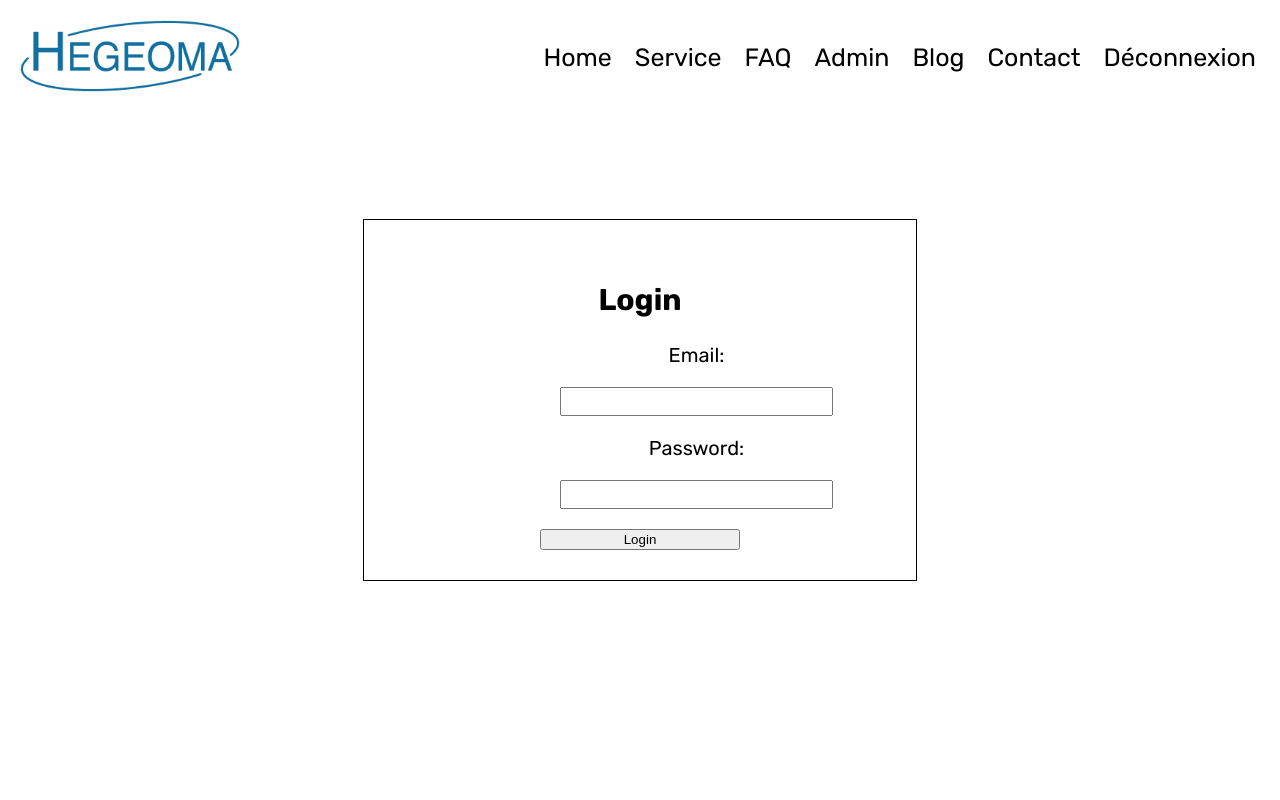
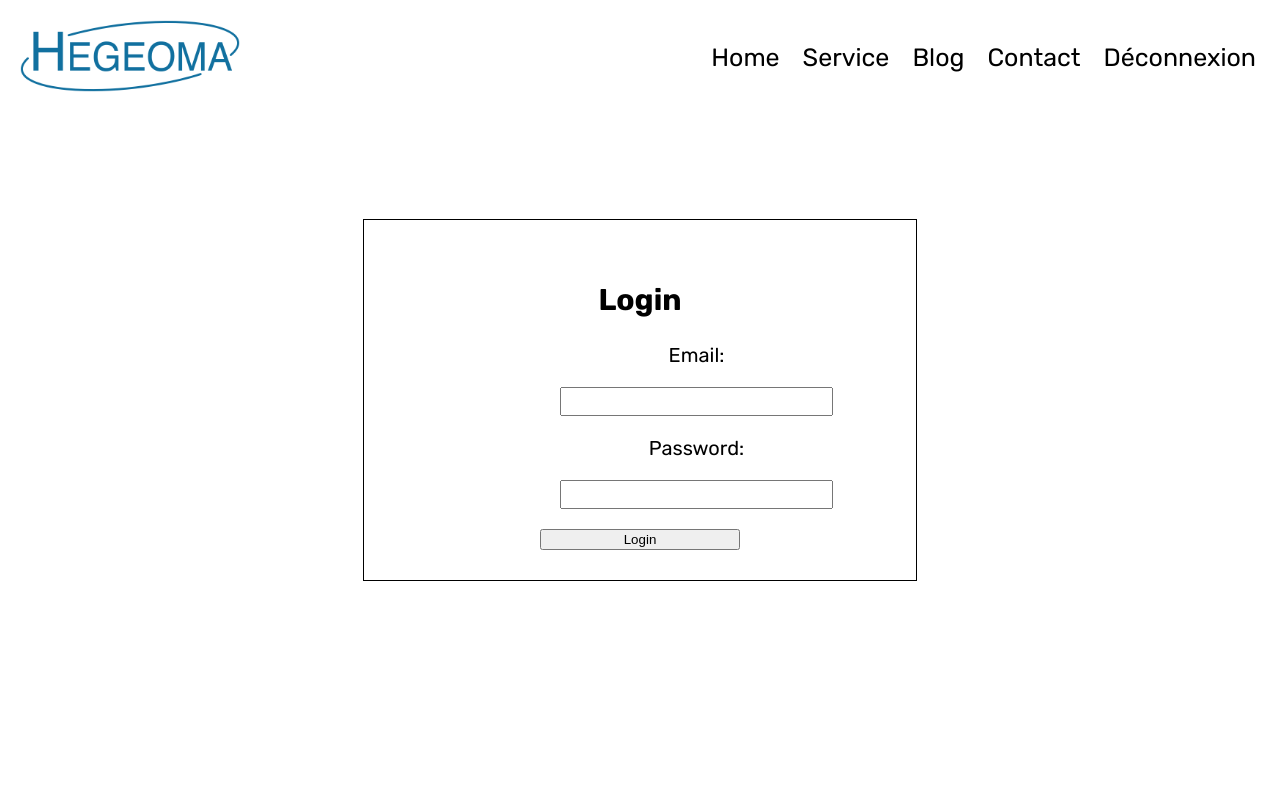
Before and after one commit to clemencebric/hegeoma, a React (Create React App) app in the folder frontend/: page /login in a window 1280 px wide. Shown: the top 800 px of the page. Built offline with nearby package versions, Linux system fonts and the light colour scheme; sample sign-in values are in the browser's storage.

Commit message:
feat(controller): acces aux pages autorisees admin acces a admin et client a faq

```diff
--- a/frontend/src/App.js
+++ b/frontend/src/App.js
@@ -13,11 +13,14 @@ import Erreur from "./component/erreur/index.js"
 import Login from "./component/login/login.js"
 import Signup from "./component/login/signup.js"
 import Faq from './component/faq/index.js';
-import Statut from './component/header/statut.js';
-import PrivateRoute from './component//privateroute/privateroute.js'; /*on ne peut acceder à la page que s'il on est authentifié*/
+import { isUserAuthorized } from './component/header/statut.js';
+import AdminPage from './component/tabdebordadmin/pageadmin.js';
+import HegeomaRoute from './component/privateroute/hegeomaroute.js'; /*on ne peut acceder à la page que s'il on est authentifié*/
+import AdminRoute from './component/privateroute/adminroute.js';
+import ClientRoute from './component/privateroute/clientroute.js';
 import { AuthProvider } from './component/privateroute/authcontext.js';
 import './App.css';
-import AdminPage from './component/tabdebordadmin/pageadmin.js';
+
 
 const Layout = ({ children }) => {
   return (
@@ -30,6 +33,7 @@ const Layout = ({ children }) => {
 };
 
 function App() {
+
   return (
     <div className="App">
       <AuthProvider>
@@ -43,11 +47,12 @@ function App() {
           <Route path="/services" element={<Services />} />
           <Route path="/login" element={<Login />} />
           <Route path="/signup" element={<Signup />} />
-          <Route path="/statut" element={<Statut />} />
-          <Route element={<PrivateRoute />}>
-              <Route path="/faq" element={<Faq />} />
+          <Route element={<ClientRoute />}>
+              <Route path="/faq" element= {<Faq />} />
+          </Route>
+          <Route element={<AdminRoute />}>
               <Route path="/admin" element={<AdminPage />} />
-            </Route>
+           </Route>
           <Route path="*" element={<Erreur />} />
         </Routes>
       </Layout>
--- a/frontend/src/component/header/index.js
+++ b/frontend/src/component/header/index.js
@@ -5,8 +5,10 @@ import { isAuthenticated, removeAuthenticationToken } from "../privateroute/auth
 import { AuthContext } from '../privateroute/authcontext';
 import { FontAwesomeIcon } from "@fortawesome/react-fontawesome";
 import { faBars, faXmark } from "@fortawesome/free-solid-svg-icons";
+import {isUserAuthorized} from "./statut.js";
 
 const Header = () => {
+
   const { isAuthenticated: contextIsAuthenticated, logout } = useContext(AuthContext);
   const [isMenuOpen, setIsMenuOpen] = useState(false);
 
@@ -24,10 +26,10 @@ const Header = () => {
         <ul>
           <li><a href="/" onClick={toggleMenu}>Home</a></li>
           <li><a href="/services" onClick={toggleMenu}>Service</a></li>
-          {contextIsAuthenticated && (
+          {contextIsAuthenticated && isUserAuthorized('client') && (
             <li><a href="/faq" onClick={toggleMenu}>FAQ</a></li>
           )}
-          {contextIsAuthenticated && (
+          {contextIsAuthenticated && isUserAuthorized('admin') && (
             <li><a href="/admin" onClick={toggleMenu}>Admin</a></li>
           )}
           <li><a href="/blog" onClick={toggleMenu}>Blog</a></li>
@@ -50,4 +52,5 @@ const Header = () => {
   );
 };
 
+
 export default Header;
--- a/frontend/src/component/header/statut.js
+++ b/frontend/src/component/header/statut.js
@@ -1,24 +1,15 @@
-// UserList.js
-import React, { useState, useEffect } from 'react';
-import {getUserEmailAndStatus } from "./../fonctions/jwtDecode"
-import { post } from '../fonctions/getpost';
-import "../login/login.css"
-function Status() {
-    const [user, setUser] = useState({ email: null, statut: null });
+import { jwtDecode } from 'jwt-decode';
 
-    useEffect(() => {
-      const userData = getUserEmailAndStatus();
-      console.log(userData)
-      setUser(userData);
-    }, []);
+function getUserEmailAndStatus() { //sort les donnees du token
+  const token = localStorage.getItem('token');
+  if (!token) return { email: null, statut: null };
 
-    return (
-      <div className='pageformulaire'>
-        <h1>Profile</h1>
-        {user.email && <p>Email: {user.email}</p>}
-        {user.statut && <p>Statut: {user.statut}</p>}
-      </div>
-    );
+  const decodedToken = jwtDecode(token);
+  return { email: decodedToken.email, statut: decodedToken.statut };
+}
+function isUserAuthorized(requiredStatus) { //compare le statut actuel au statut requis pour afficher la page
+    const { statut } = getUserEmailAndStatus();
+    return statut === requiredStatus;
   }
 
-  export default Status;
+export { getUserEmailAndStatus, isUserAuthorized };
--- a/frontend/src/component/login/login.js
+++ b/frontend/src/component/login/login.js
@@ -1,7 +1,6 @@
 import React, { useState, useContext } from 'react';
 import "./login.css";
 import { useNavigate } from 'react-router-dom';
-import axios from 'axios';
 import { AuthContext } from '../privateroute/authcontext';
 import { post } from '../fonctions/getpost.js';
 function Login() {
--- /dev/null
+++ b/frontend/src/component/privateroute/adminroute.js
@@ -0,0 +1,20 @@
+import React, { useContext } from 'react';
+import { Navigate, Outlet } from 'react-router-dom';
+import {getUserEmailAndStatus } from '../fonctions/jwtDecode';
+const AdminRoute = () => {
+
+  const userData = getUserEmailAndStatus();
+  const statut = userData.statut; // statut de l'user connecte
+
+  // Vérifier si l'utilisateur est authentifié et a le statut "client"
+  const isAllowed =  statut === 'admin';
+  console.log(isAllowed);
+
+  return isAllowed ? (
+    <Outlet />
+  ) : (
+    <Navigate to="/login" replace state={{ from: window.location.pathname }} />
+  );
+};
+
+export default AdminRoute;
--- a/frontend/src/component/privateroute/authservice.js
+++ b/frontend/src/component/privateroute/authservice.js
@@ -8,6 +8,7 @@ export const isAuthenticated = () => {
 
   export const removeAuthenticationToken = () => {
     localStorage.removeItem('authenticationToken');
+    localStorage.removeItem('token');
 
   };
 
--- /dev/null
+++ b/frontend/src/component/privateroute/clientroute.js
@@ -0,0 +1,20 @@
+import React, { useContext } from 'react';
+import { Navigate, Outlet } from 'react-router-dom';
+import {getUserEmailAndStatus } from '../fonctions/jwtDecode';
+const ClientRoute = () => {
+
+  const userData = getUserEmailAndStatus();
+  const statut = userData.statut; // statut de l'user connecte
+
+  // Vérifier si l'utilisateur est authentifié et a le statut "client"
+  const isAllowed =  statut === 'client';
+  console.log(isAllowed);
+
+  return isAllowed ? (
+    <Outlet />
+  ) : (
+    <Navigate to="/login" replace state={{ from: window.location.pathname }} />
+  );
+};
+
+export default ClientRoute;
--- /dev/null
+++ b/frontend/src/component/privateroute/hegeomaroute.js
@@ -0,0 +1,20 @@
+import React, { useContext } from 'react';
+import { Navigate, Outlet } from 'react-router-dom';
+import {getUserEmailAndStatus } from '../fonctions/jwtDecode';
+const HegeomaRoute = () => {
+
+  const userData = getUserEmailAndStatus();
+  const statut = userData.statut; // statut de l'user connecte
+
+  // Vérifier si l'utilisateur est authentifié et a le statut "client"
+  const isAllowed =  statut === 'hegeoma';
+  console.log(isAllowed);
+
+  return isAllowed ? (
+    <Outlet />
+  ) : (
+    <Navigate to="/login" replace state={{ from: window.location.pathname }} />
+  );
+};
+
+export default HegeomaRoute;
--- a/frontend/src/component/privateroute/privateroute.js
+++ /dev/null
@@ -1,19 +0,0 @@
-import React, { useContext } from 'react';
-import { Navigate, Outlet } from 'react-router-dom';
-import { AuthContext } from './authcontext';
-
-const PrivateRoute = () => {
-  const { isAuthenticated, userStatus } = useContext(AuthContext); // Utiliser le contexte pour vérifier l'authentification et le statut de l'utilisateur
-
-  // Vérifier si l'utilisateur est authentifié et a le statut "client"
-  const isAllowed = isAuthenticated /*&& userStatus === 'client'*/;
-  console.log(userStatus);
-
-  return isAllowed ? (
-    <Outlet />
-  ) : (
-    <Navigate to="/login" replace state={{ from: window.location.pathname }} />
-  );
-};
-
-export default PrivateRoute;
```
